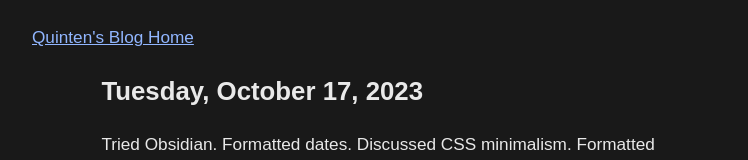
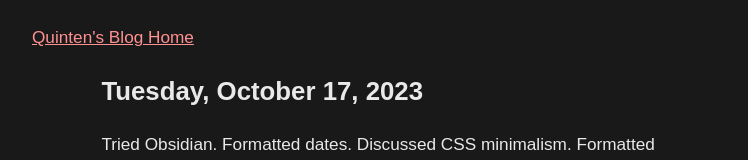
Before and after one commit to crystalsolenoid/QK-at-RC, an Eleventy site: page src/log/entries/pre-batch/2023-10-17.md in a window 1280 px wide. In both pictures the pointer is over the link "Quinten's Blog Home". Shown: the top 160 px of the page, without its empty margins (229-977 px from the left). Built offline with nearby package versions, Linux system fonts and the dark colour scheme; Eleventy itself is replaced by a stand-in of ours; files that its build step writes are made by us from their sources.

Commit message:
Fix colors for links

```diff
--- a/src/styles/stylesheet.css
+++ b/src/styles/stylesheet.css
@@ -69,7 +69,8 @@ pre {
     color: #f091ff;
   }
 
-  a:hover {
+  a:visited:hover, a:hover,
+  a:visited:focus, a:focus,
   .header-anchor:hover, .header-anchor:focus {
     color: #ff9191;
   }
```
